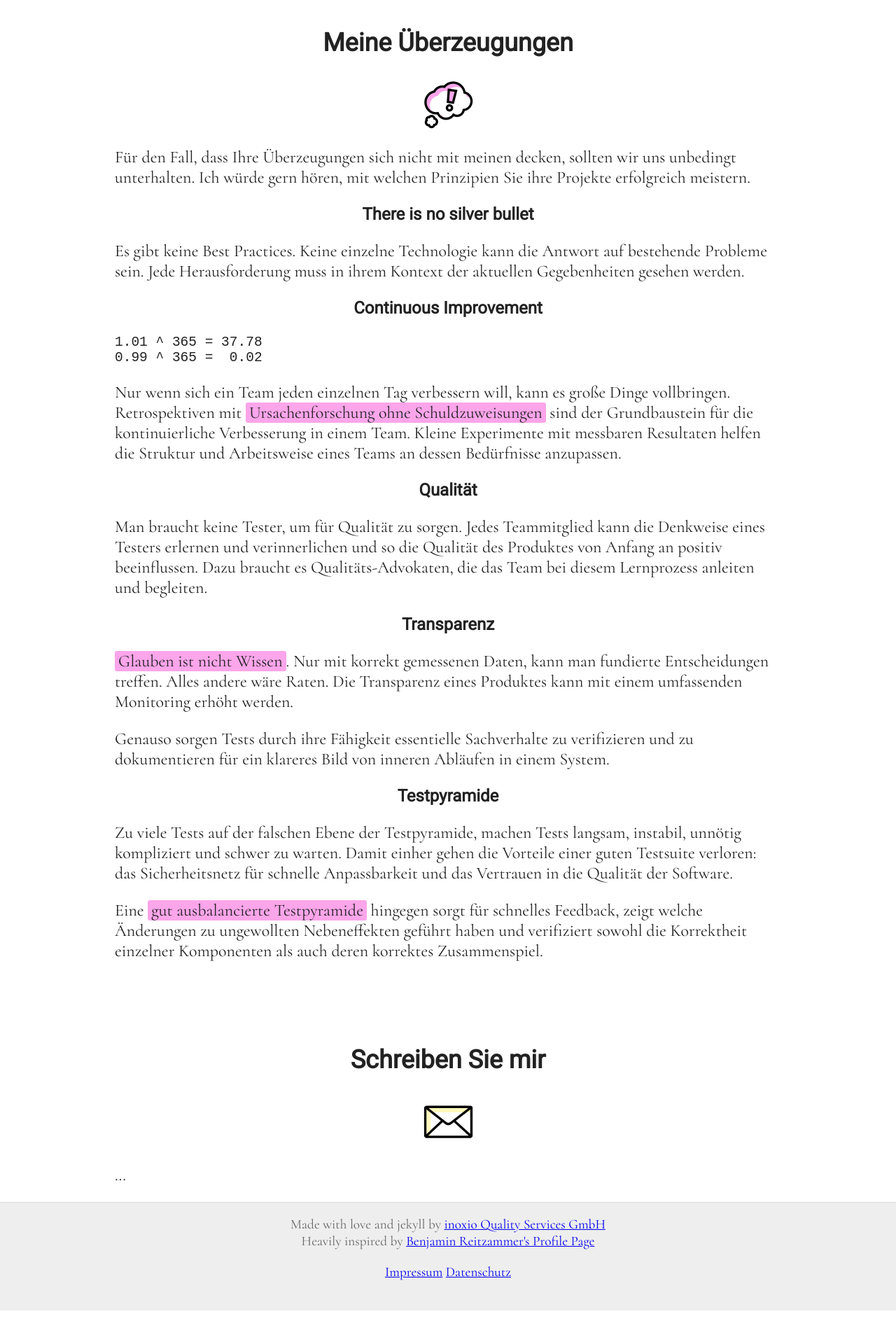
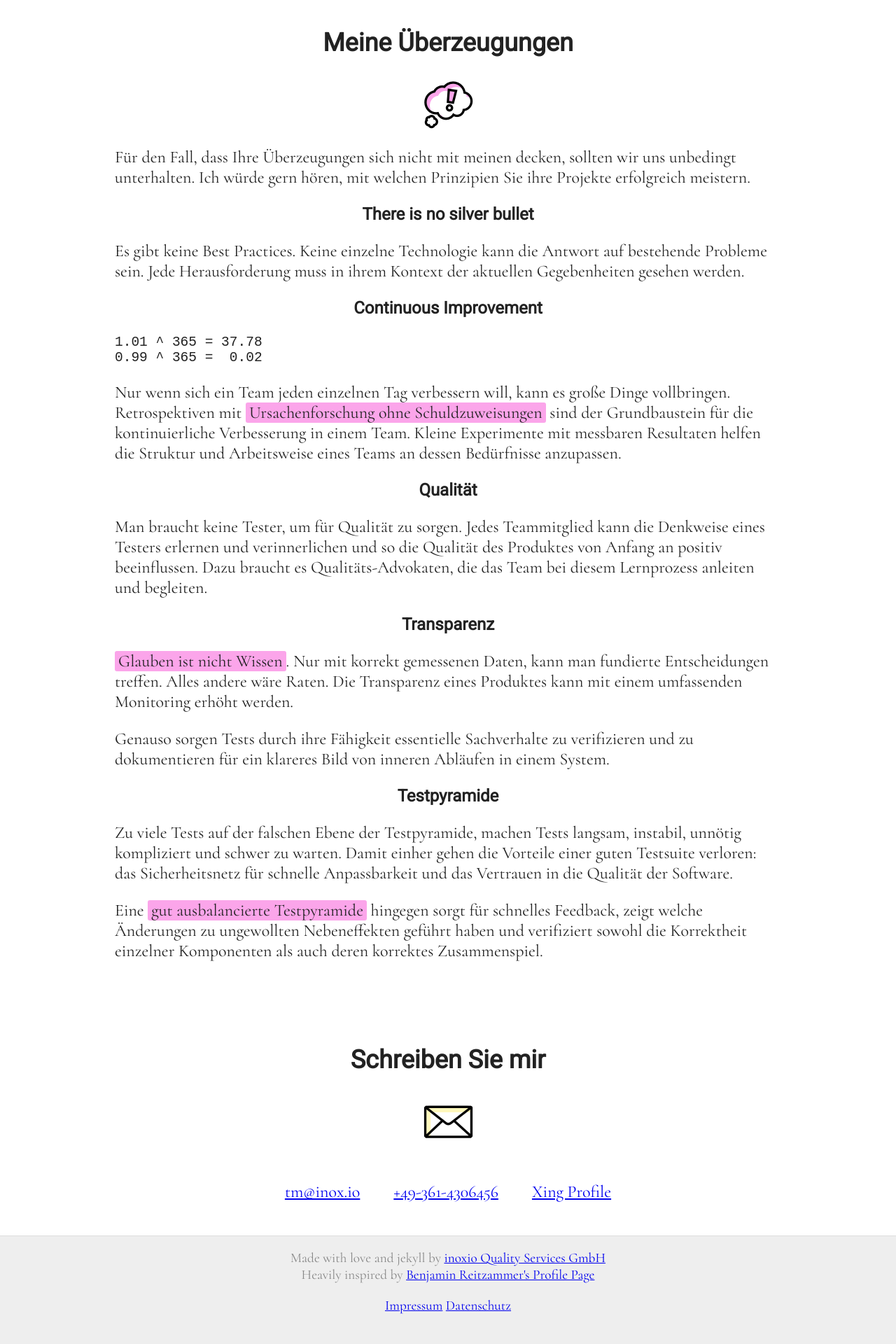
Before and after one commit to alphaone/alphaone.github.io, a Jekyll site: the page built from index.md, in a window 1280 px wide. Shown: the part 2772-4692 px from the top of the page at 70% size. Built offline with Jekyll 4.4.1, drawn with Linux system fonts in a browser that asks for light colours; before the commit the page ends 4644 px from its top, so only the background shows below that.

Commit message:
Add contact content

```diff
--- a/_includes/contact.md
+++ b/_includes/contact.md
@@ -1,3 +1,7 @@
 <img class="head" src="/assets/contact.png">
 
-...
+<ul>
+    <li><a href="mailto:tm@inox.io">tm@inox.io</a></li>
+    <li><a href="tel:+49-361-4306456">+49-361-4306456</a></li>
+    <li><a href="https://www.xing.com/profile/Torsten_Mangner">Xing Profile</a></li>
+</ul>
--- a/_sass/application.scss
+++ b/_sass/application.scss
@@ -112,11 +112,25 @@ section.beliefs {
   }
 }
 
+section.contact {
+  ul {
+    display: flex;
+    list-style: none;
+    padding-left: 0;
+    justify-content: center;
+    flex-wrap: wrap;
+
+    li {
+      margin: 1em;
+    }
+  }
+}
+
 footer {
   padding-top: 1em;
   background-color: #eee;
   border-top: 1px solid #ddd;
-  color: #666;
+  color: #888;
 
   font-size: 80%;
   text-align: center;
--- a/index.md
+++ b/index.md
@@ -30,7 +30,7 @@ layout: default
 {% include beliefs.md%}
 </section>
 
-<section class="beliefs" markdown="1">
+<section class="contact" markdown="1">
 
 ## Schreiben Sie mir
 
```
